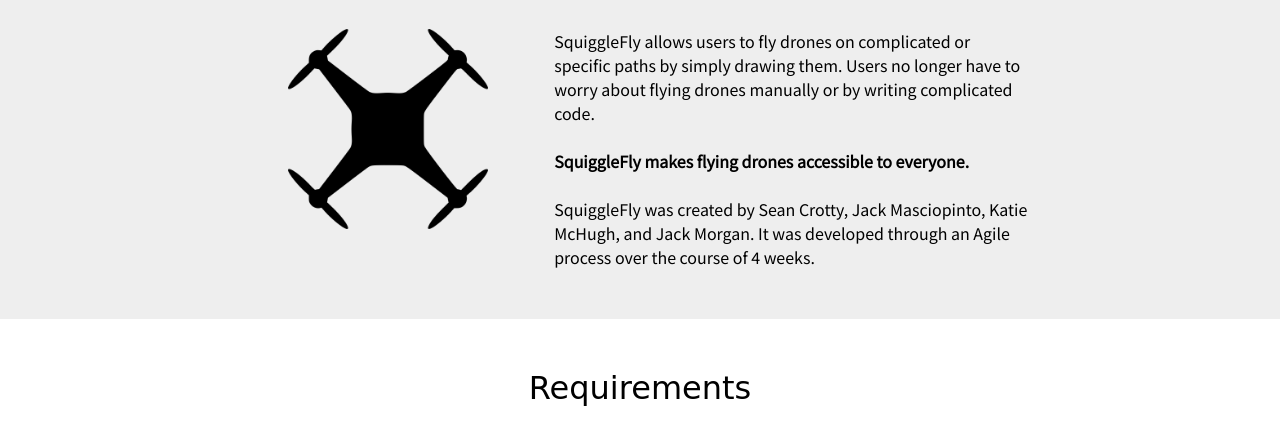
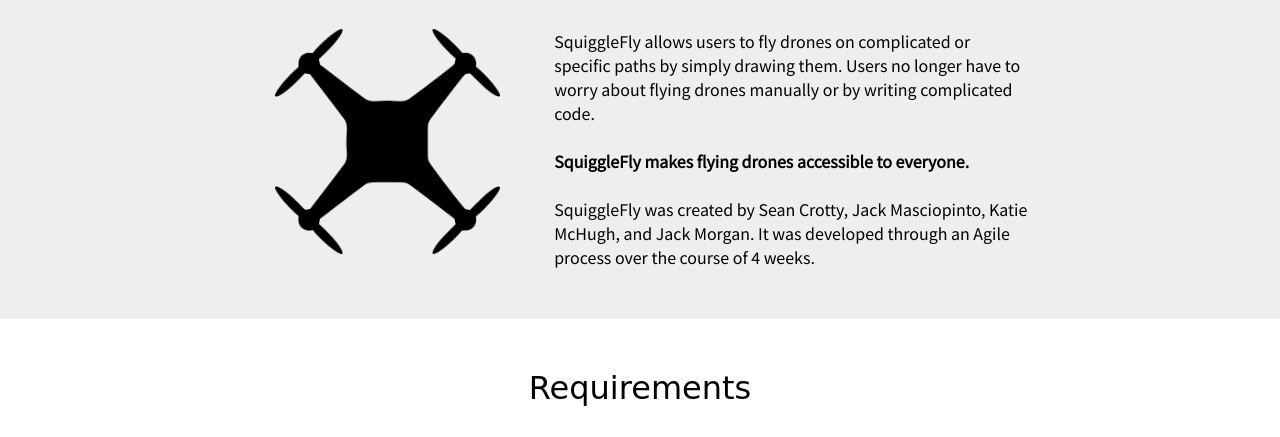
Before and after one commit to ktmcq/SquiggleFly, a plain HTML site: page index.html in a window 1280 px wide. Shown: the part 332-769 px from the top of the page. Drawn offline with nearby package versions, Linux system fonts and the light colour scheme; a web font is replaced by a local one.

Commit message:
drone pic update

```diff
--- a/index.html
+++ b/index.html
@@ -67,7 +67,7 @@
             </div>
             <div class="col">
                 <center>
-                    <img src="images/drone.png" style="height: 200px;"/>
+                    <img src="images/drone.png" style="height: 225px;"/>
                 </center>
             </div>
             <div class="col-5">
```
